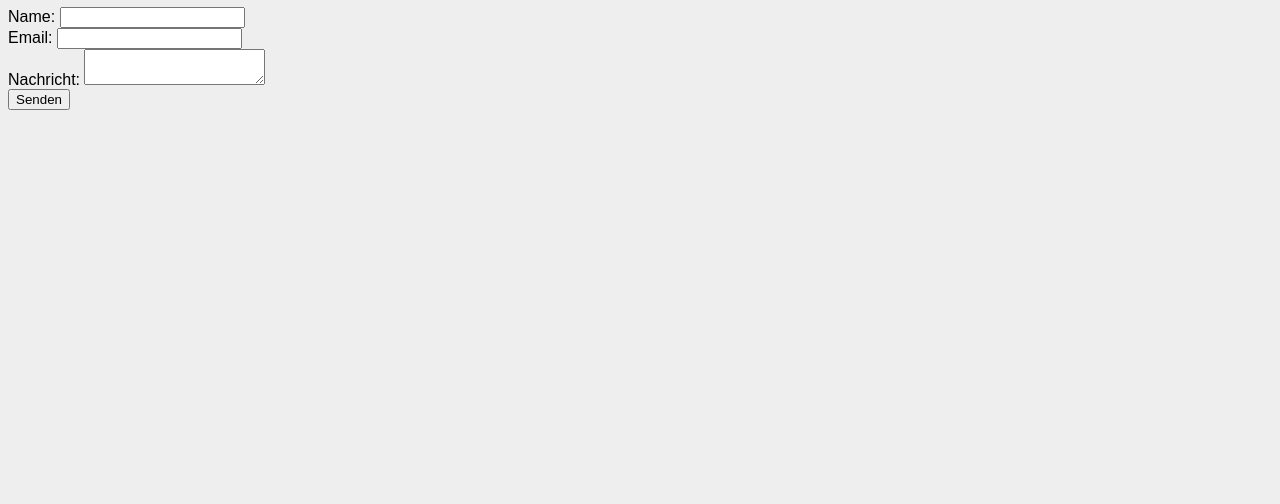
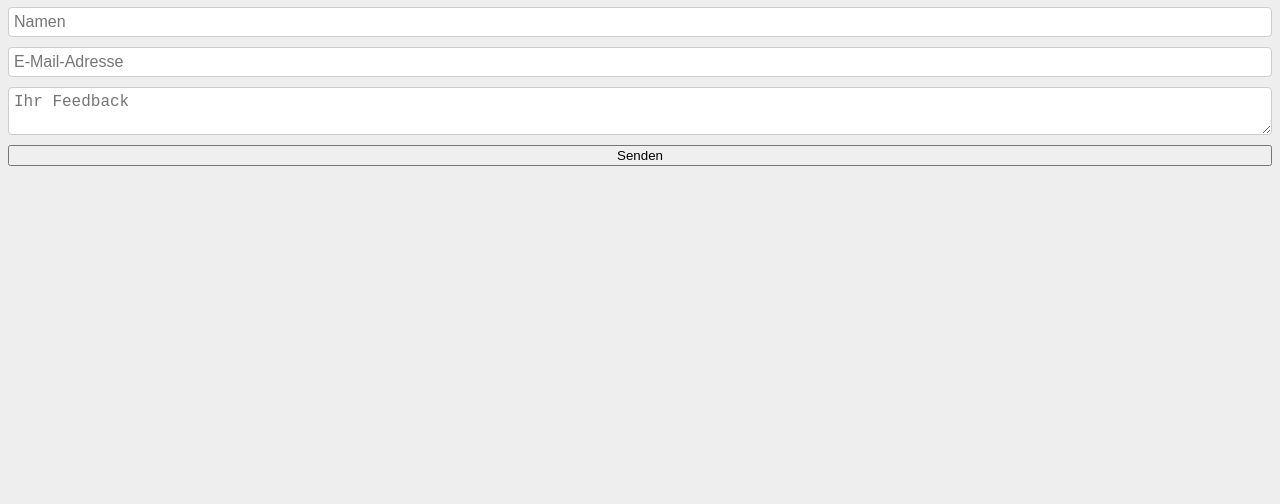
Before and after one commit to bien187/ILA-1305, a plain HTML site: page feedback.html in a window 1280 px wide. Shown: the part 296-800 px from the top of the page. Drawn offline with Linux system fonts and the light colour scheme.

Commit message:
Update feedback.html

```diff
--- a/feedback.html
+++ b/feedback.html
@@ -7,6 +7,26 @@
     <meta name="viewport" content="width=device-width, initial-scale=1.0">
     <title>SneakZone</title>
     <link rel="stylesheet" href="style.css">
+    <style>
+        .inputForm {
+            display: flex;
+            flex-direction: column;
+        }
+
+        .inputForm label {
+            margin-bottom: 5px;
+        }
+
+        .inputForm input[type="text"],
+        .inputForm input[type="email"],
+        .inputForm textarea {
+            margin-bottom: 10px;
+            padding: 5px;
+            font-size: 1rem;
+            border: 1px solid #ccc;
+            border-radius: 4px;
+        }
+    </style>
 </head>
 
 <body>
@@ -28,20 +48,17 @@
 
     <main>
         <div>
-            <h1>Feedback</h1>
+            <h1 id="feedbacktitle">Feedback</h1>
             <form id="feedbackForm">
                 <div class="inputForm">
-                <label for="name">Name:</label>
-                <input type="text" id="name" name="name" required>
-                <br>
-                <label for="email">Email:</label>
-                <input type="email" id="email" name="email" required>
-                <br>
-                <label for="message">Nachricht:</label>
-                <textarea id="message" name="message" required></textarea>
-                <br>
-                <button type="submit">Senden</button>
-            </div>
+
+                    <input type="text" name="name" placeholder="Namen" required>
+
+                    <input type="email" name="email" placeholder="E-Mail-Adresse" required>
+
+                    <textarea id="message" placeholder="Ihr Feedback" required></textarea>
+                    <button type="submit">Senden</button>
+                </div>
             </form>
             <p id="responseMessage"></p>
         </div>
@@ -55,22 +72,17 @@
             const email = document.getElementById('email').value;
             const message = document.getElementById('message').value;
 
+
             const feedbackData = { name, email, message };
 
             try {
-                const response = await fetch('https://dein-backend-url/feedback', {
-                    method: 'POST',
-                    headers: {
-                        'Content-Type': 'application/json'
-                    },
-                    body: JSON.stringify(feedbackData)
-                });
-
-                const result = await response.json();
+                // hier müsste fetch rein
+                const response = { ok: true };
 
                 if (response.ok) {
                     document.getElementById('responseMessage').textContent = 'Feedback erfolgreich gesendet!';
                 } else {
+                    const result = await response.json();
                     document.getElementById('responseMessage').textContent = 'Fehler: ' + result.message;
                 }
             } catch (error) {
```
